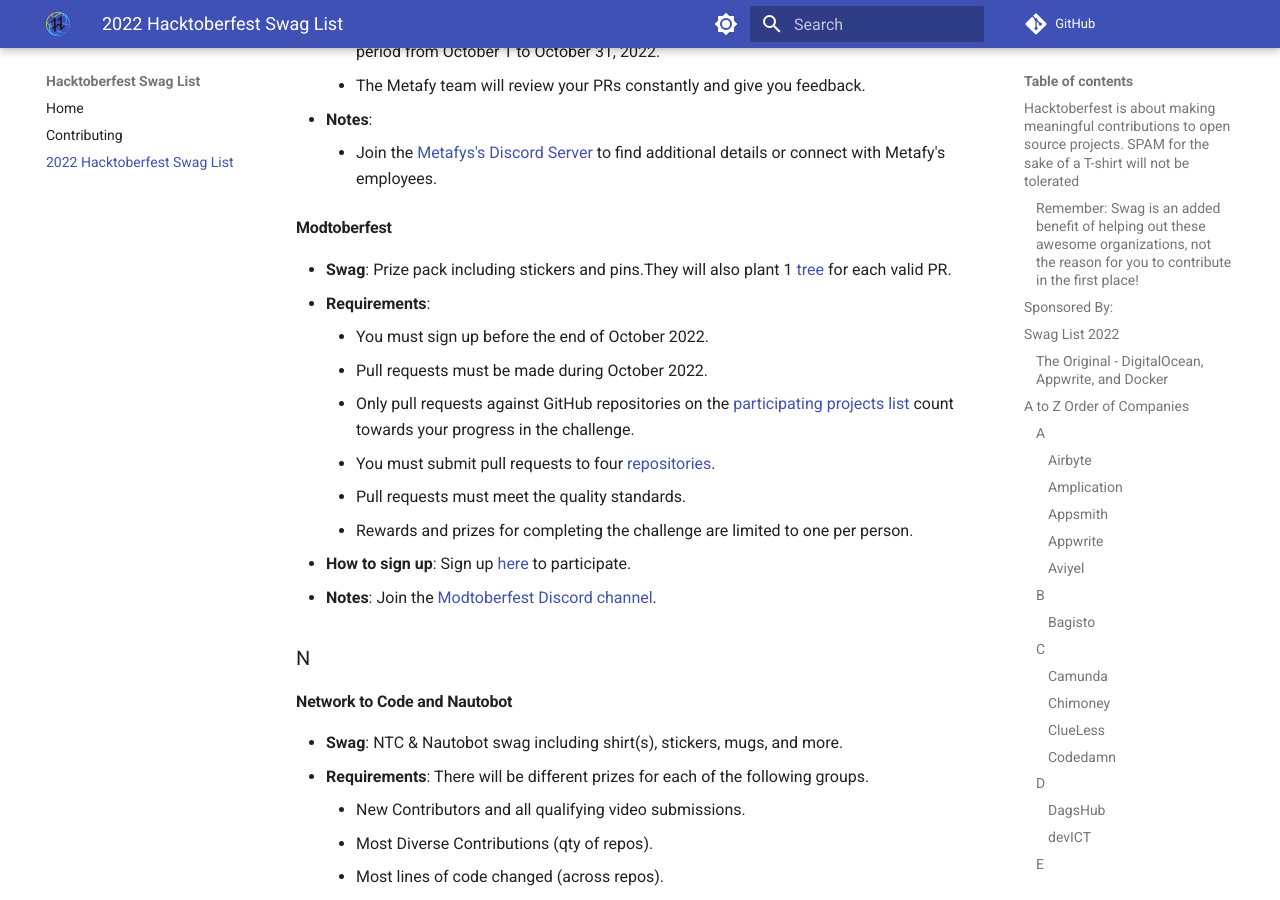
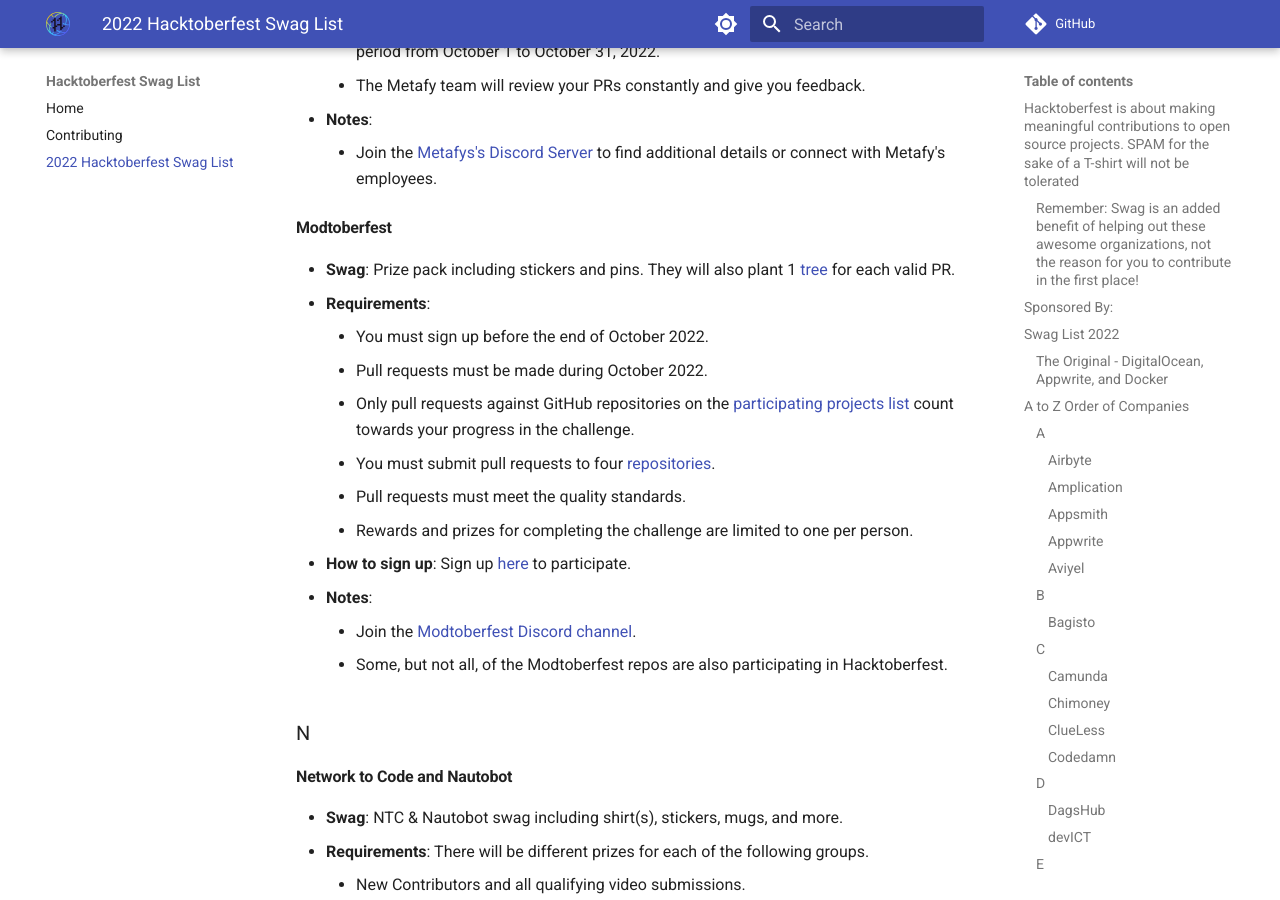
Before and after one commit to crweiner/hacktoberfest-swag-list, an MkDocs documentation site: the page built from docs/list.md, in a window 1280 px wide and 900 px high, scrolled down 12155 px. Built offline with MkDocs 1.6.1 and Material for MkDocs 9.7.7, drawn with Linux system fonts in a browser that asks for light colours; plug-ins that fetch from the network failed and are left out; comment, search, counter and statistics services are not loaded.

Commit message:
Edit Modtoberfest

```diff
--- a/docs/list.md
+++ b/docs/list.md
@@ -351,7 +351,7 @@
 
 #### **Modtoberfest**
 
-- **Swag**: Prize pack including stickers and pins.They will also plant 1 [tree](https://modtoberfest.com/modtoberforest) for each valid PR.
+- **Swag**: Prize pack including stickers and pins. They will also plant 1 [tree](https://modtoberfest.com/modtoberforest) for each valid PR.
 - **Requirements**:
     - You must sign up before the end of October 2022.
     - Pull requests must be made during October 2022.
@@ -359,8 +359,10 @@
     - You must submit pull requests to four [repositories](https://modtoberfest.com/repositories).
     - Pull requests must meet the quality standards.
     - Rewards and prizes for completing the challenge are limited to one per person.
-- **How to sign up**: Sign up [here](https://modtoberfest.com/api/auth/signin){:target="\_blank"} to participate.
-- **Notes**: Join the [Modtoberfest Discord channel](https://discord.modtoberfest.com/).
+- **How to sign up**: Sign up [here](https://modtoberfest.com/api/auth/signin) to participate.
+- **Notes**:
+    - Join the [Modtoberfest Discord channel](https://discord.modtoberfest.com/).
+    - Some, but not all, of the Modtoberfest repos are also participating in Hacktoberfest.
 
 ### N
 
```
